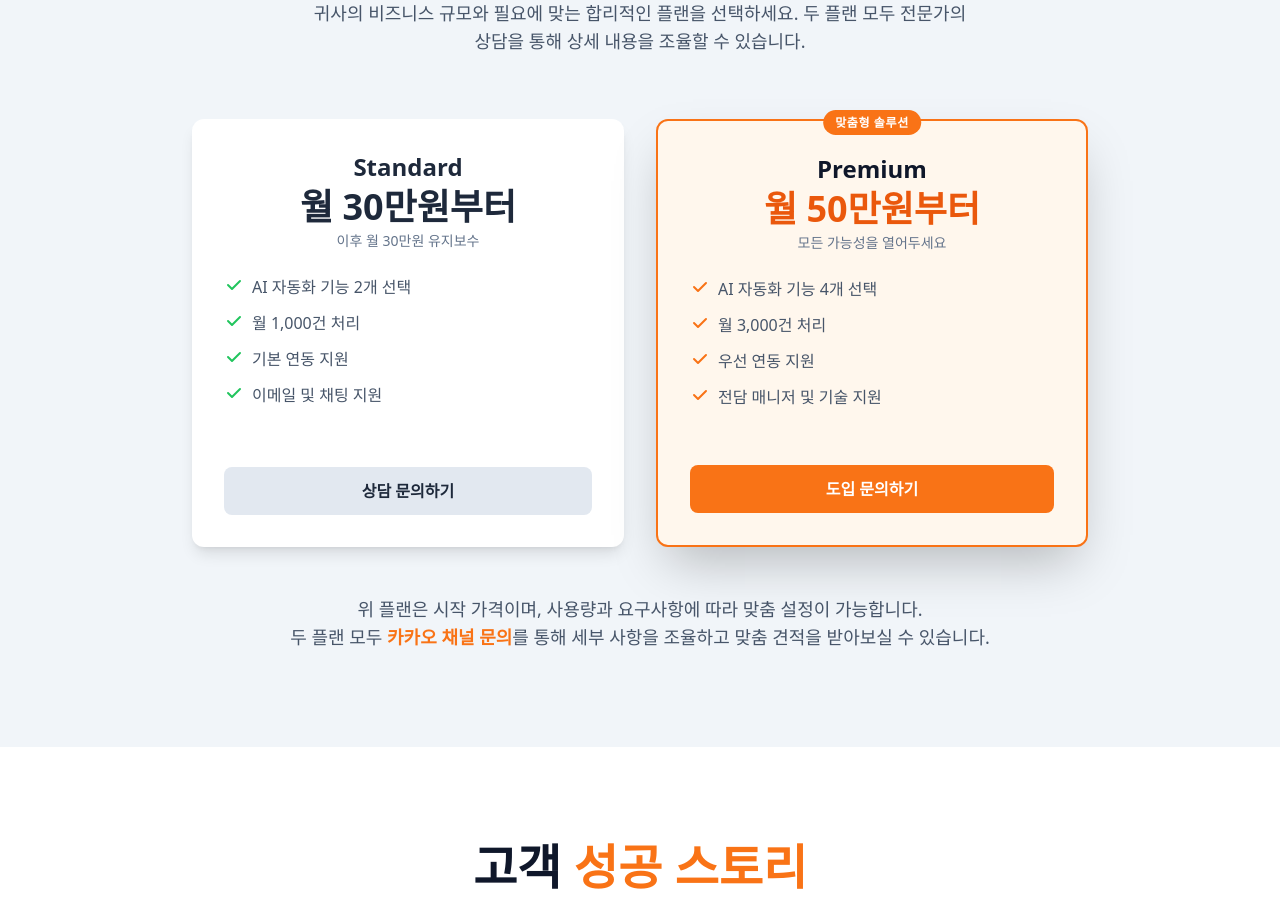
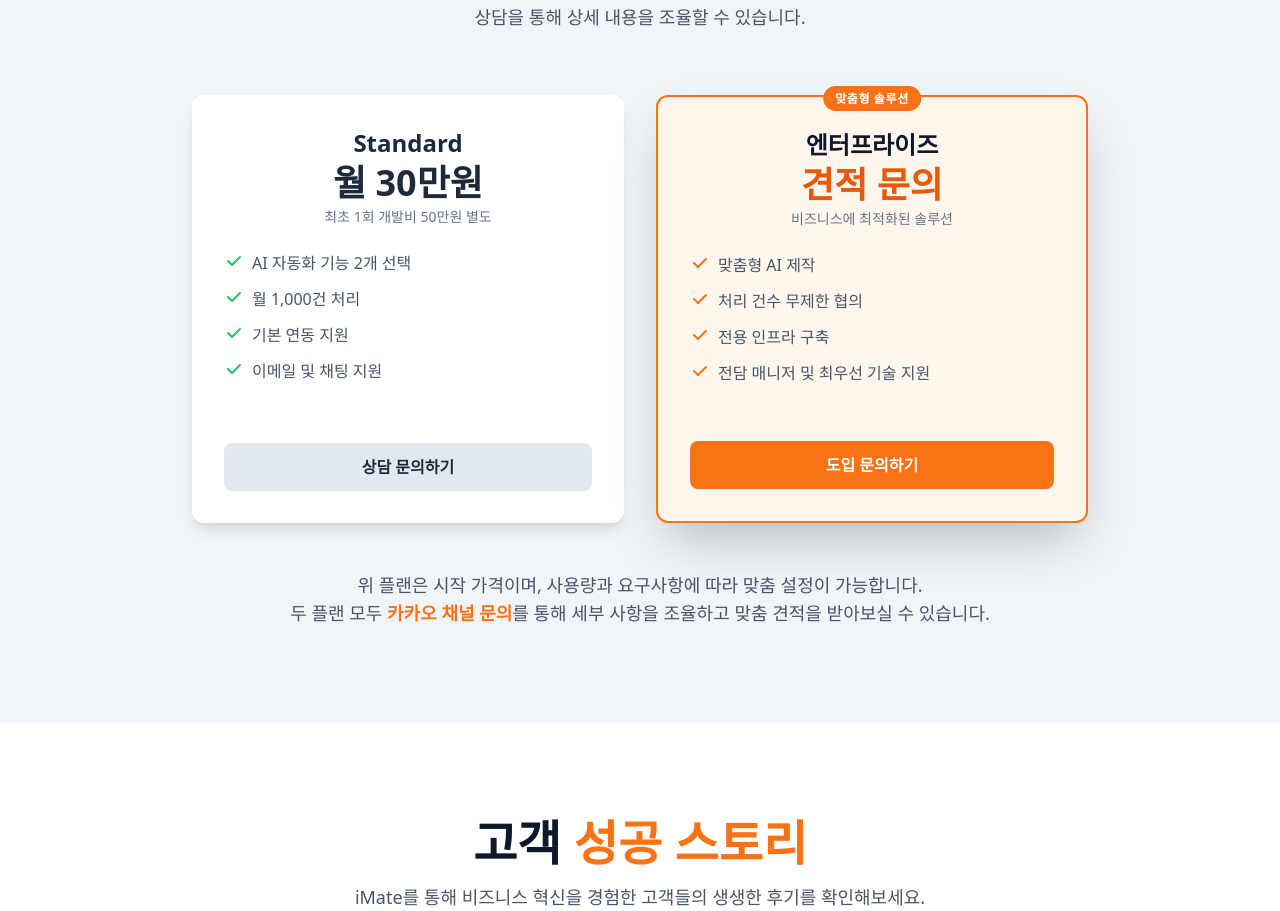
Before and after one commit to comdbstn/imate-landingpage, a React (Vite) app: page / in a window 1280 px wide. Shown: the part 4449-5360 px from the top of the page. Built offline with nearby package versions, Linux system fonts and the light colour scheme.

Commit message:
fix: HTML 주석 오류 수정 및 요금제 업데이트

```diff
--- a/index.html
+++ b/index.html
@@ -8,11 +8,13 @@
     <meta name="keywords" content="iMate, 아이메이트, AI, 업무 자동화, 인공지능, 챗봇, 이메일 자동화, CRM, 고객관리, 생산성, 자동응답, 온보딩 자동화, 콜드메일">
     <link rel="canonical" href="https://imate.ai">
 
-    {/* Favicon */}
-    <link rel="icon" type="image/png" href="/apple-touch-icon.png" />
-    <link rel="apple-touch-icon" href="/apple-touch-icon.png">
+    <!-- Favicon -->
+    <link rel="shortcut icon" href="/apple-touch-icon.png">
+    <link rel="icon" type="image/png" sizes="16x16" href="/favicon-16x16.png">
+    <link rel="icon" type="image/png" sizes="32x32" href="/favicon-32x32.png">
+    <link rel="apple-touch-icon" sizes="180x180" href="/apple-touch-icon.png">
 
-    {/* Open Graph / Facebook */}
+    <!-- Open Graph / Facebook -->
     <meta property="og:type" content="website">
     <meta property="og:url" content="https://imate.ai/">
     <meta property="og:title" content="iMate(아이메이트) - AI 기반 업무 자동화 솔루션">
@@ -20,7 +22,7 @@
     <meta property="og:image" content="https://imate.ai/og-image.png">
     <meta property="og:site_name" content="iMate">
 
-    {/* Twitter */}
+    <!-- Twitter -->
     <meta property="twitter:card" content="summary_large_image">
     <meta property="twitter:url" content="https://imate.ai/">
     <meta property="twitter:title" content="iMate(아이메이트) - AI 기반 업무 자동화 솔루션">
@@ -29,7 +31,7 @@
 
     <link rel="stylesheet" href="/src/index.css">
 
-    {/* JSON-LD for SEO */}
+    <!-- JSON-LD for SEO -->
     <script type="application/ld+json">
     {
       "@context": "https://schema.org",
--- a/src/components/PricingSection.jsx
+++ b/src/components/PricingSection.jsx
@@ -4,8 +4,8 @@ const PricingSection = () => {
   const plans = [
     {
       name: 'Standard',
-      price: '월 30만원부터',
-      priceDescription: '이후 월 30만원 유지보수',
+      price: '월 30만원',
+      priceDescription: '최초 1회 개발비 50만원 별도',
       features: ['AI 자동화 기능 2개 선택', '월 1,000건 처리', '기본 연동 지원', '이메일 및 채팅 지원'],
       cta: '상담 문의하기',
       bgColor: 'bg-white',
@@ -15,10 +15,10 @@ const PricingSection = () => {
       kakaoLink: 'http://pf.kakao.com/_DcvJn/chat'
     },
     {
-      name: 'Premium',
-      price: '월 50만원부터',
-      priceDescription: '모든 가능성을 열어두세요',
-      features: ['AI 자동화 기능 4개 선택', '월 3,000건 처리', '우선 연동 지원', '전담 매니저 및 기술 지원'],
+      name: '엔터프라이즈',
+      price: '견적 문의',
+      priceDescription: '비즈니스에 최적화된 솔루션',
+      features: ['맞춤형 AI 제작', '처리 건수 무제한 협의', '전용 인프라 구축', '전담 매니저 및 최우선 기술 지원'],
       cta: '도입 문의하기',
       bgColor: 'bg-orange-50', // Emphasize with a light orange background
       textColor: 'text-slate-900',
```
